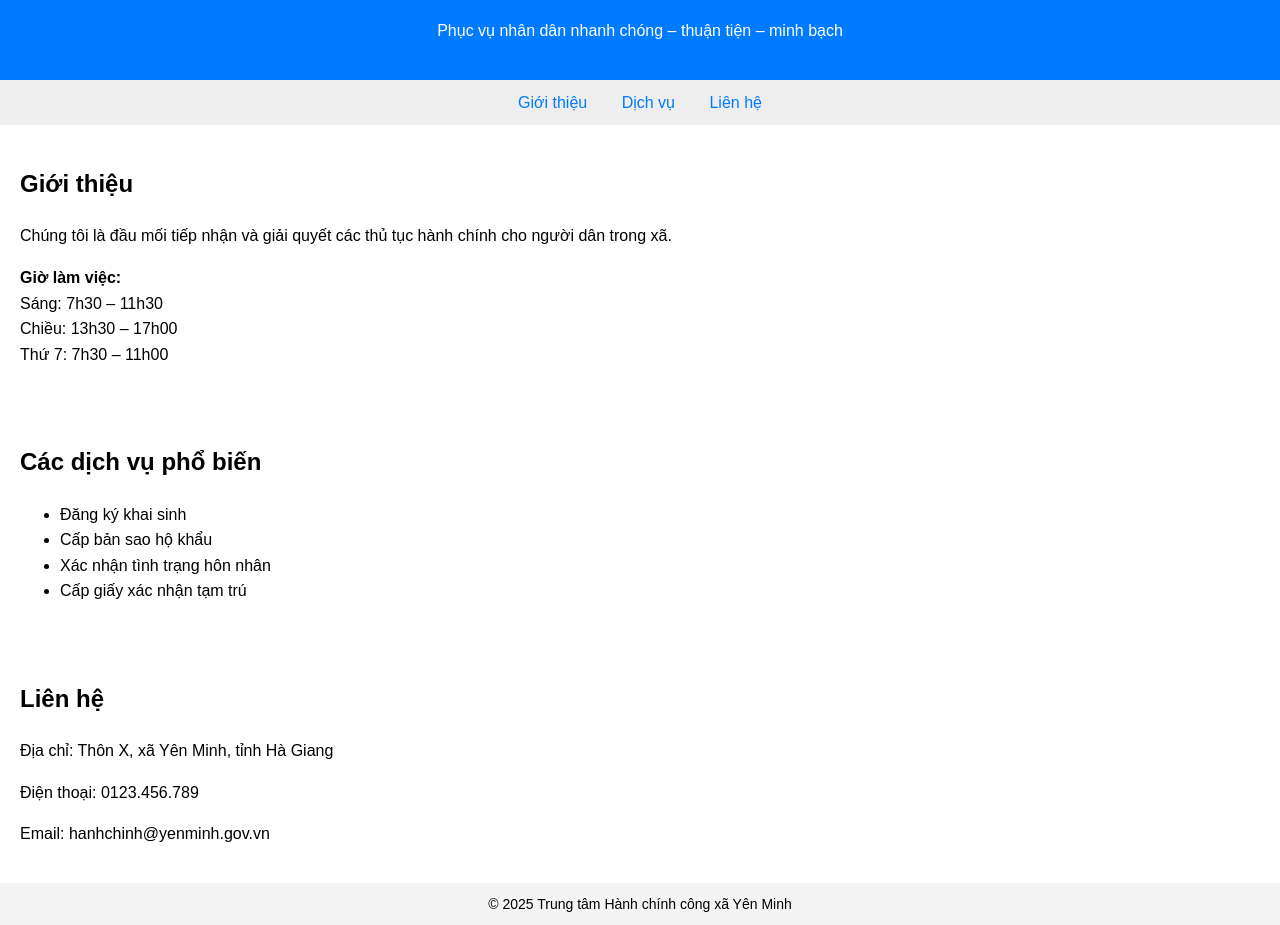
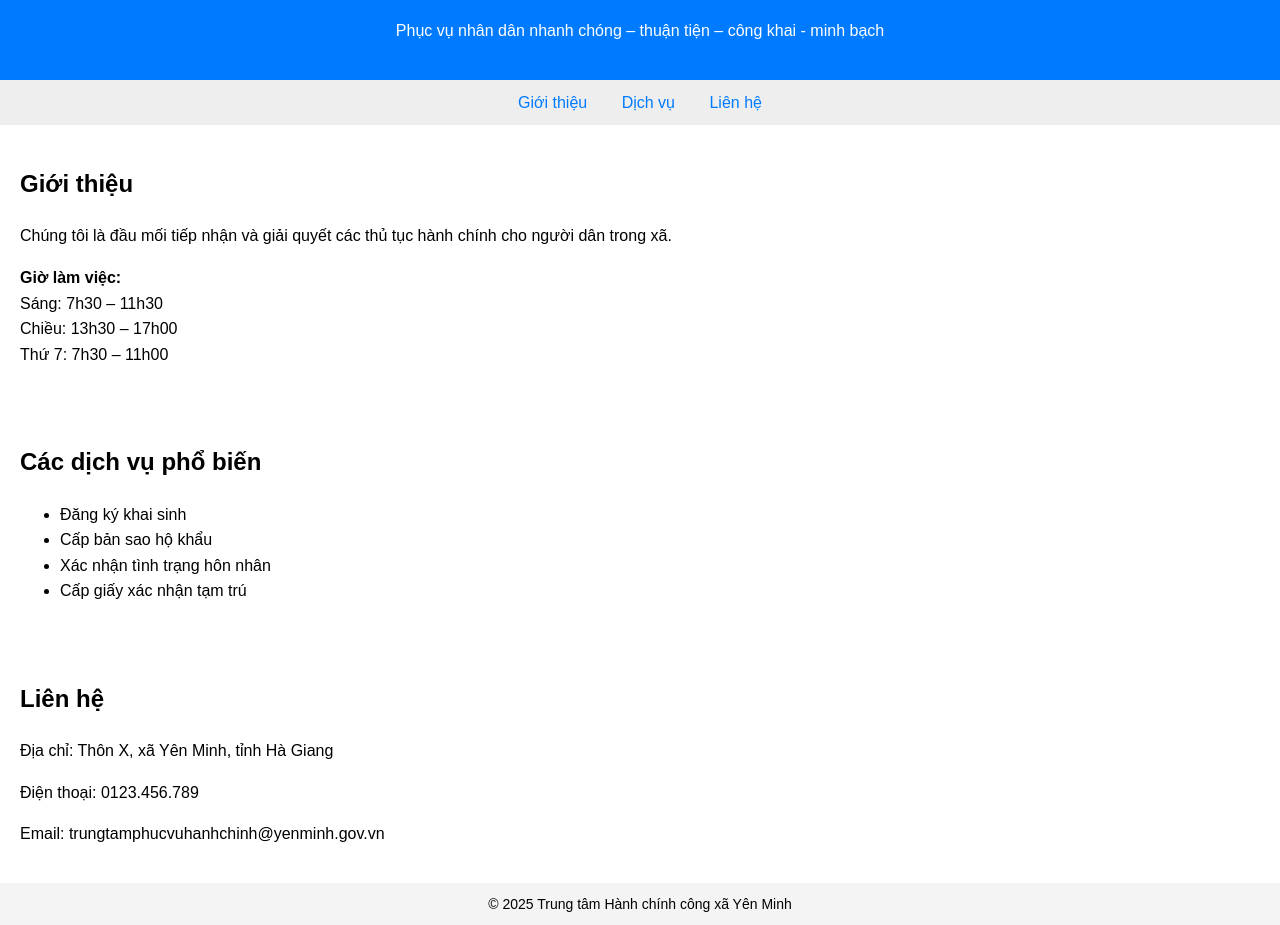
Before and after one commit to kiennt1988/trungtam-hanhchinh, a plain HTML site: page index.html in a window 1280 px wide. Shown: the part 96-1021 px from the top of the page. Drawn offline with Linux system fonts and the light colour scheme.

Commit message:
Update index.html

```diff
--- a/index.html
+++ b/index.html
@@ -3,7 +3,7 @@
 <head>
   <meta charset="UTF-8">
   <meta name="viewport" content="width=device-width, initial-scale=1">
-  <title>Trung tâm Hành chính công xã Yên Minh</title>
+  <title>Trung tâm Phục vụ Hành chính công xã Yên Minh</title>
   <style>
     body { font-family: Arial, sans-serif; margin: 0; padding: 0; line-height: 1.6; }
     header { background: #007BFF; color: white; padding: 20px; text-align: center; }
@@ -16,7 +16,7 @@
 <body>
   <header>
     <h1>Trung tâm Hành chính công xã Yên Minh</h1>
-    <p>Phục vụ nhân dân nhanh chóng – thuận tiện – minh bạch</p>
+    <p>Phục vụ nhân dân nhanh chóng – thuận tiện – công khai - minh bạch</p>
   </header>
 
   <nav>
@@ -45,7 +45,7 @@
     <h2>Liên hệ</h2>
     <p>Địa chỉ: Thôn X, xã Yên Minh, tỉnh Hà Giang</p>
     <p>Điện thoại: 0123.456.789</p>
-    <p>Email: hanhchinh@yenminh.gov.vn</p>
+    <p>Email: trungtamphucvuhanhchinh@yenminh.gov.vn</p>
   </section>
 
   <footer>
```
